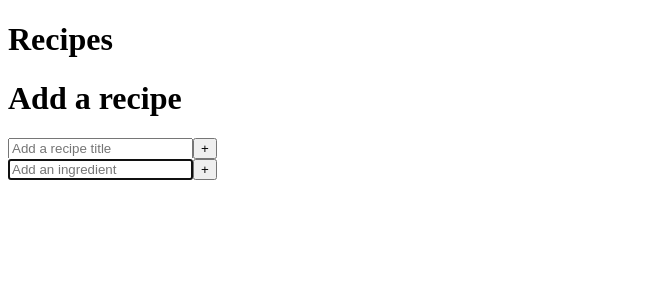
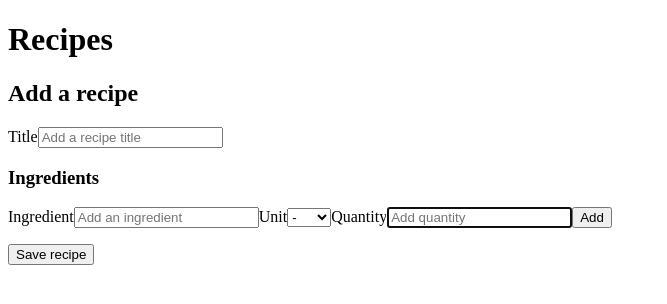
Before and after one commit to simonekouters/RecipesApp, a React (Vite) app in the folder frontend/recipes/: page /add-recipe in a window 1280 px wide. Shown: the top 304 px of the page, without its empty margins (0-667 px from the left). Built offline with nearby package versions, Linux system fonts and the light colour scheme.

Commit message:
Create one combined form for creating a recipe

```diff
--- a/frontend/recipes/src/components/AddRecipe/AddRecipe.jsx
+++ b/frontend/recipes/src/components/AddRecipe/AddRecipe.jsx
@@ -1,14 +1,11 @@
 import React from 'react';
 import RecipeForm from '../RecipeForm/RecipeForm';
-import IngredientForm from '../IngredientForm/IngredientForm';
 
 function AddRecipe({ API_URL, recipes, setRecipes }) {
   return (
     <>
-        <h1>Add a recipe</h1>
-        <RecipeForm API_URL={API_URL} recipes={recipes} setRecipes={setRecipes} />
-        <IngredientForm />
-
+      <h2>Add a recipe</h2>
+      <RecipeForm API_URL={API_URL} recipes={recipes} setRecipes={setRecipes} />
     </>
   )
 }
--- a/frontend/recipes/src/components/IngredientForm/IngredientForm.jsx
+++ /dev/null
@@ -1,42 +0,0 @@
-import axios from 'axios';
-import React, { useState } from 'react'
-
-function IngredientForm({ ingredients, setIngredients, API_URL }) {
-  const URL = `${API_URL}/ingredients`;
-  const[ingredient, setIngredient] = useState({name: ""});
-
-  function handleInputChange(e) {
-    setIngredient({...ingredient, name: e.target.value});
-  }
-
-  async function handleAdd(e) {
-    e.preventDefault();
-    if (!ingredient.name.trim()) {
-      return;
-    }
-    try {
-      const response = await axios.post(URL, {name: ingredient.name});
-      const newIngredient = response.data;
-      setIngredients([...ingredients, newIngredient]);
-      setIngredient({name: ""});
-    } catch (error) {
-      console.error("Error adding ingredient: ", error);
-    }
-  }
-
-  return (
-    <form action="submit" onSubmit={handleAdd}>
-      <input
-        type="text"
-        value={ingredient.name}
-        placeholder="Add an ingredient"
-        onChange={handleInputChange}
-        spellCheck="false"
-        autoFocus
-      />
-      <button>+</button>
-    </form>
-  );
-}
-
-export default IngredientForm;
--- a/frontend/recipes/src/components/Recipe/Recipe.jsx
+++ b/frontend/recipes/src/components/Recipe/Recipe.jsx
@@ -1,6 +1,5 @@
 import React, { useState } from 'react'
 import IngredientsList from '../Ingredients/IngredientsList';
-import IngredientForm from '../IngredientForm/IngredientForm';
 import { useParams } from 'react-router-dom';
 import { useEffect } from 'react';
 import axios from 'axios';
@@ -28,8 +27,8 @@ function Recipe() {
     <>
       {recipe && (
         <>
-          <h1>{recipe.title}</h1>
-          <IngredientForm ingredients={ingredients} setIngredients={setIngredients} API_URL={API_URL} />
+          <h2>{recipe.title}</h2>
+          <h3>Ingredients</h3>
           <IngredientsList ingredients={ingredients} setIngredients={setIngredients} API_URL={API_URL} />
         </>
       )}
--- a/frontend/recipes/src/components/RecipeForm/RecipeForm.jsx
+++ b/frontend/recipes/src/components/RecipeForm/RecipeForm.jsx
@@ -1,39 +1,91 @@
 import axios from 'axios';
-import React, { useState } from 'react'
+import React, { useState } from 'react';
 
-function RecipeForm({recipes, setRecipes, API_URL}) {
-  const[recipe, setRecipe] = useState({title: ""});
+function RecipeForm({ recipes, setRecipes, API_URL }) {
+  const [recipe, setRecipe] = useState({ title: "" });
+  const [newIngredient, setNewIngredient] = useState({ ingredient: { name: "" }, unit: "", quantity: "" });
+  const [ingredients, setIngredients] = useState([]);
 
-  function handleInputChange(e) {
-    setRecipe({...recipe, title: e.target.value});
+  function handleAddIngredient(e) {
+    e.preventDefault();
+    const ingredientToAdd = { ...newIngredient };
+    setIngredients([...ingredients, ingredientToAdd]);
+    setNewIngredient({ ingredient: { name: "" }, unit: "", quantity: "" });
   }
 
-  async function handleAdd(e) {
+
+  async function handleSaveRecipe(e) {
     e.preventDefault();
     if (!recipe.title.trim()) {
       return;
     }
+    console.log(ingredients);
+
     try {
-      const response = await axios.post(API_URL, {title: recipe.title});
+      const response = await axios.post(API_URL, { title: recipe.title, ingredients: ingredients });
       const newRecipe = response.data;
       setRecipes([...recipes, newRecipe]);
-      setRecipe({title: ""});
+      console.log(recipes);
+      setRecipe({ title: "" });
+      setNewIngredient({ ingredient: { name: "" }, unit: "", quantity: "" });
+      setIngredients([]);
     } catch (error) {
       console.error("Error adding recipe: ", error);
     }
   }
 
+  const addedIngredients = ingredients.map(ingredient => {
+    const formattedIngredient = `${ingredient.ingredient.name} - ${ingredient.quantity} ${ingredient.unit}`;
+    return <li key={ingredient.ingredient.name}>{formattedIngredient}</li>
+  });
+
   return (
-    <form action="submit" onSubmit={handleAdd}>
+    <form>
+      <label>Title</label>
       <input
         type="text"
         value={recipe.title}
         placeholder="Add a recipe title"
-        onChange={handleInputChange}
+        onChange={(e) => setRecipe({ ...recipe, title: e.target.value })}
         spellCheck="false"
         autoFocus
       />
-      <button>+</button>
+      <h3>Ingredients</h3>
+      <label>Ingredient</label>
+      <input
+        type="text"
+        value={newIngredient.ingredient.name}
+        placeholder="Add an ingredient"
+        onChange={(e) => setNewIngredient({ ...newIngredient, ingredient: { name: e.target.value } })}
+        spellCheck="false"
+        autoFocus
+      />
+      <label>Unit</label>
+      <select value={newIngredient.unit}
+        onChange={(e) => setNewIngredient({ ...newIngredient, unit: e.target.value })}>
+        <option value="none">-</option>
+        <option value="kg">kg</option>
+        <option value="g">g</option>
+        <option value="l">L</option>
+        <option value="ml">ml</option>
+        <option value="tsp">tsp.</option>
+        <option value="tbs">tbs.</option>
+      </select>
+
+      <label>Quantity</label>
+      <input
+        type="text"
+        value={newIngredient.quantity}
+        placeholder="Add quantity"
+        onChange={(e) => setNewIngredient({ ...newIngredient, quantity: e.target.value })}
+        spellCheck="false"
+        autoFocus
+      />
+
+      <button onClick={handleAddIngredient}>Add</button>
+      <ul>{addedIngredients}</ul>
+
+      <button type="submit" onClick={handleSaveRecipe}>Save recipe</button>
     </form>
   );
 }
```
